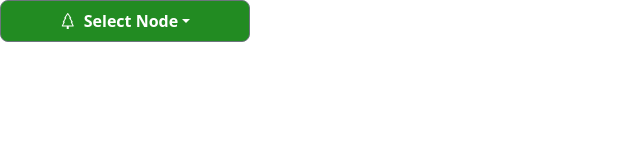
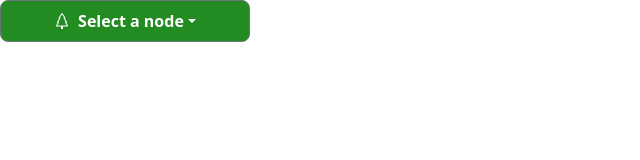
Before and after one commit to FranAlarconRubio/ui-library-app, an Angular app in the folder treeNodeUi/: page / in a window 1280 px wide. Shown: the top 160 px of the page, without its empty margins (0-640 px from the left). Built offline with nearby package versions, Linux system fonts and the light colour scheme.

Commit message:
feat: actualizar control de selección de nodo en el componente de árbol

```diff
--- a/treeNodeUi/src/app/tree-ui/tree-ui.component.html
+++ b/treeNodeUi/src/app/tree-ui/tree-ui.component.html
@@ -7,7 +7,7 @@
     data-bs-auto-close="outside"
     aria-expanded="false">
     <i class="bi bi-tree me-2"></i>
-    {{ selectedNodeLabel()}}
+    {{ selectedNodeControl.value ?? 'Select a node' }}
   </button>
   <div class="dropdown-menu p-3" aria-labelledby="dropdownMenuButton">
     <ul class="list-group">
--- a/treeNodeUi/src/app/tree-ui/tree-ui.component.ts
+++ b/treeNodeUi/src/app/tree-ui/tree-ui.component.ts
@@ -2,11 +2,12 @@ import { Component, signal } from '@angular/core';
 import { TreeNodeComponent } from '../tree-node/tree-node.component';
 import { CommonModule } from '@angular/common';
 import { Node } from '../interfaces/node.interface';
+import { FormControl, ReactiveFormsModule } from '@angular/forms';
 
 @Component({
   selector: 'app-tree-ui',
   standalone: true,
-  imports: [CommonModule, TreeNodeComponent],
+  imports: [CommonModule, TreeNodeComponent, ReactiveFormsModule],
   templateUrl: './tree-ui.component.html',
   styleUrls: ['./tree-ui.component.scss']
 })
@@ -28,9 +29,9 @@ export class TreeUiComponent {
     }
   ];
 
-  selectedNodeLabel = signal<string>('Select Node');
+  selectedNodeControl = new FormControl<string | null>(null);
 
   onNodeSelected(node: Node): void {
-    this.selectedNodeLabel.set(node.label);
+    this.selectedNodeControl.setValue(node.label);
   }
 }
```
